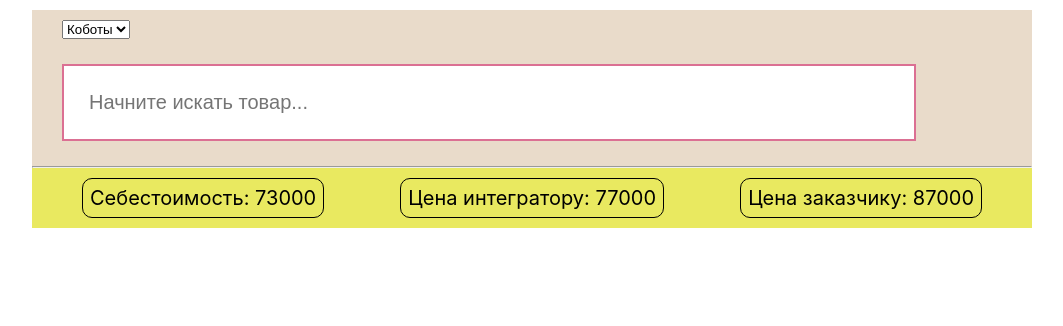
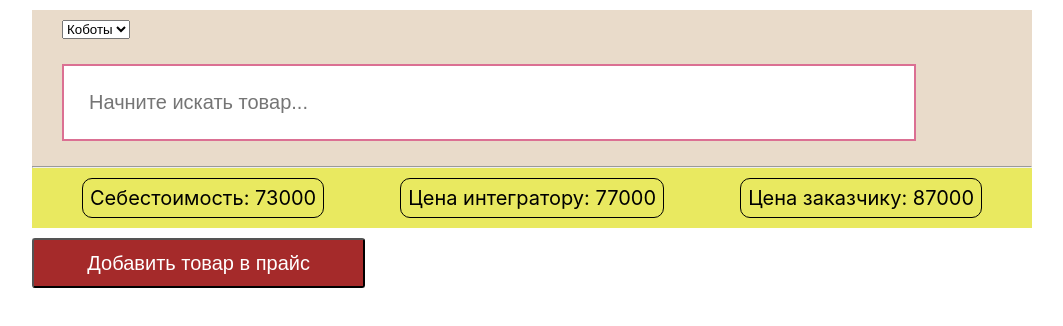
Before and after one commit to kp-app/kp-app-frontend, a React (Vite) app in the folder frontend/: page / in a window 1280 px wide. Shown: the top 326 px of the page, without its empty margins (108-1171 px from the left). Built offline with nearby package versions, Linux system fonts and the light colour scheme.

Commit message:
Use AddButton

```diff
--- a/frontend/src/App.jsx
+++ b/frontend/src/App.jsx
@@ -1,6 +1,7 @@
 import { useState } from 'react'
 import { ItemCard } from './components/ItemCard/ItemCard'
 import './App.css'
+import { AddButton } from './components/AddButton'
 
 function App() {
   // const [count, setCount] = useState(0)
@@ -10,6 +11,7 @@ function App() {
       <div className="items">
         <ItemCard />
       </div>
+      <AddButton />
     </div>
   )
 }
```
